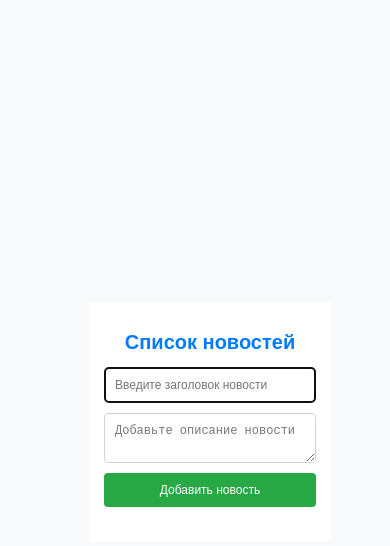
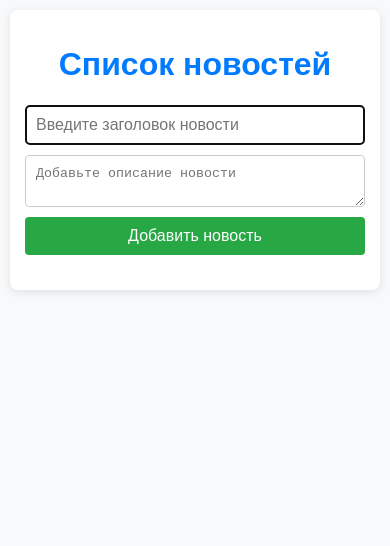
Before and after one commit to Nadezhda-97/crud, a React (Vite) app in the folder crud-app/: page / in a window 390 px wide. Shown: the top 546 px of the page. Built offline with nearby package versions, Linux system fonts and the light colour scheme.

Commit message:
update index.css

```diff
--- a/crud-app/src/styles/index.css
+++ b/crud-app/src/styles/index.css
@@ -1,21 +1,14 @@
-html, body {
+body {
   font-family: Arial, sans-serif;
   background-color: #f8f9fa;
   margin: 0;
-  padding: 0;
-  height: 100%; /* Занимает всю высоту */
-  display: flex;
-  justify-content: center;
-  align-items: center;
-  /* height: 100vh; */
 }
 
 .container {
-  /* Убираем max-width для мобильных устройств */
-  max-width: 600px;  /*Максимальная ширина для десктопов */
-  margin: 0 auto;  /*Центрирование контейнера */
+  max-width: 600px;
+  margin: 20px auto;
   padding: 20px;
-  background-color: #ffffff;
+  background: white;
   border-radius: 8px;
   box-shadow: 0 2px 10px rgba(0, 0, 0, 0.1);
 }
@@ -35,9 +28,9 @@ input[type="text"],
 textarea {
   padding: 10px;
   margin-bottom: 10px;
-  border: 1px solid #ced4da;
+  border: 1px solid #ccc;
   border-radius: 4px;
-  font-size: 16px;
+  box-sizing: border-box;
 }
 
 button {
@@ -45,30 +38,30 @@ button {
   border: none;
   border-radius: 4px;
   color: #fff;
-  font-size: 16px;
   cursor: pointer;
-  transition: background-color 0.3s, transform 0.1s; /* Плавные эффекты */
 }
 
 button[type="submit"] {
   background-color: #28A745;
 }
 
-button.edit {
+button.edit,
+button.save {
   background-color: #007BFF;
-  margin-right: 10px;
+  margin-right: 10px; /* ??? */
 }
 
-button.delete {
+button.delete,
+button.cancel {
   background-color: #DC3545;
 }
 
 button:hover {
-  opacity: 0.9; /* Уменьшаем непрозрачность при наведении */
+  opacity: 0.9;
 }
 
 button:active {
-  transform: scale(0.95); /* Уменьшаем размер при нажатии */
+  transform: scale(0.95);
 }
 
 ul {
@@ -77,11 +70,14 @@ ul {
 }
 
 li {
-  padding: 15px;
+  display: flex;
+  justify-content: space-between;
+  align-items: center;
+  padding: 10px;
+  border: 1px solid #ccc;
+  border-radius: 4px;
   margin-bottom: 10px;
-  background-color: #f1f1f1;
-  border-radius: 4px;
-  box-shadow: 0 1px 5px rgba(0, 0, 0, 0.1);
+  background-color: #fafafa;
 }
 
 .news-title {
@@ -89,48 +85,27 @@ li {
   color: #007BFF;
 }
 
-/* Адаптивные стили для мобильных устройств */
-@media (max-width: 768px) {
+@media (max-width: 600px) {
   .container {
+    margin: 10px;
     padding: 15px;
-    width: 100%; /* Убираем ограничение по ширине */
-    box-shadow: none; /* Убираем тень для более простого оформления */
-    border-radius: 0; /* Убираем закругление углов */
   }
 
-  h1 {
-    font-size: 24px;
-  }
-
-  input[type="text"],
-  textarea {
-    font-size: 14px;
+  input {
+    font-size: 16px;
   }
 
   button {
-    font-size: 14px;
+    font-size: 16px;
   }
 
   li {
-    padding: 10px;
+    flex-direction: column;
+    align-items: flex-start;
+  }
+
+  li button {
+    width: 100%;
+    margin-top: 5px;
   }
 }
-
-@media (max-width: 480px) {
-  h1 {
-    font-size: 20px;
-  }
-
-  input[type="text"],
-  textarea {
-    font-size: 12px;
-  }
-
-  button {
-    font-size: 12px;
-  }
-
-  li {
-    padding: 8px;
-  }
-}
```
